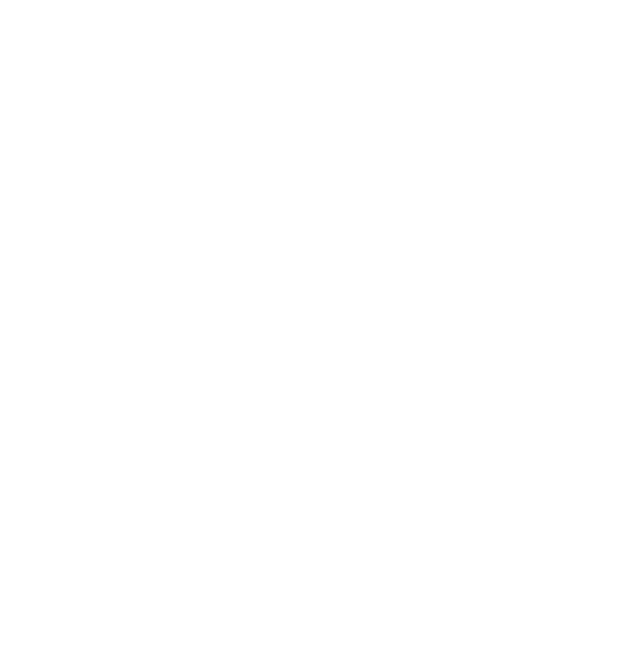
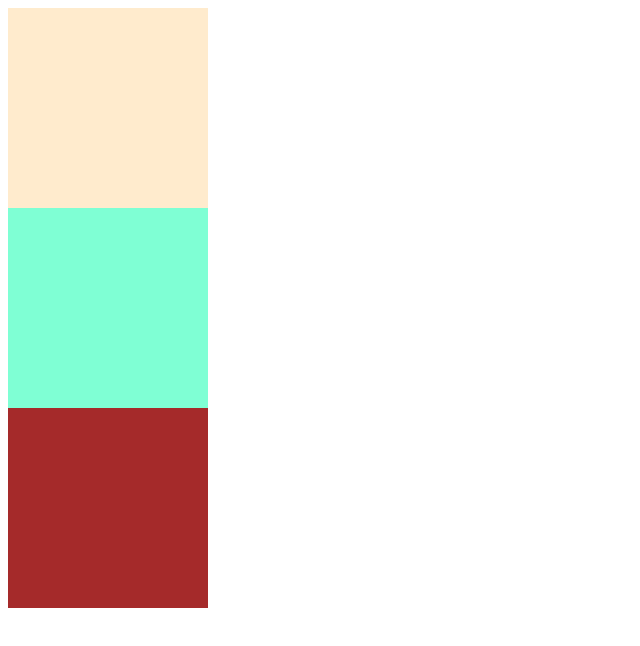
Before and after one commit to TalhaJuikar/website, a plain HTML site: page index.html in a window 1280 px wide. Shown: the whole page, without its empty margins (0-640 px from the left). Drawn offline with Linux system fonts and the light colour scheme.

Commit message:
CSS Box Model

```diff
--- a/css/styles.css
+++ b/css/styles.css
@@ -0,0 +1,17 @@
+.top-container {
+    background-color: blanchedalmond;
+    height: 200px;
+    width: 200px;
+}
+
+.middle-container {
+    background-color: aquamarine;
+    height: 200px;
+    width: 200px;
+}
+
+.bottom-container {
+    background-color: brown;
+    height: 200px;
+    width: 200px;
+}
--- a/index.html
+++ b/index.html
@@ -5,11 +5,23 @@
     <meta charset="UTF-8">
     <meta http-equiv="X-UA-Compatible" content="IE=edge">
     <meta name="viewport" content="width=device-width, initial-scale=1.0">
+    <link rel="stylesheet" href="/css/styles.css">
+    <link rel="icon" href="favicon.ico" type="image/x-icon">
     <title>Document</title>
 </head>
 
 <body>
 
+    <div class="top-container">
+
+    </div>
+    <div class="middle-container">
+
+    </div>
+    <div class="bottom-container">
+
+    </div>
+
 </body>
 
 </html>
```
